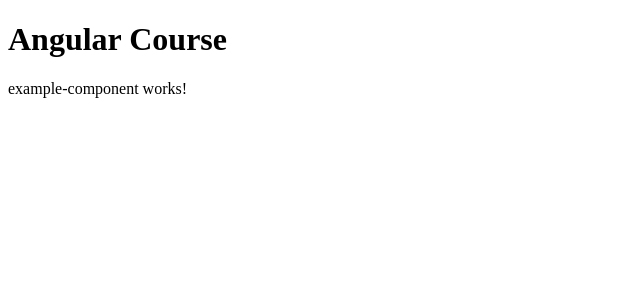
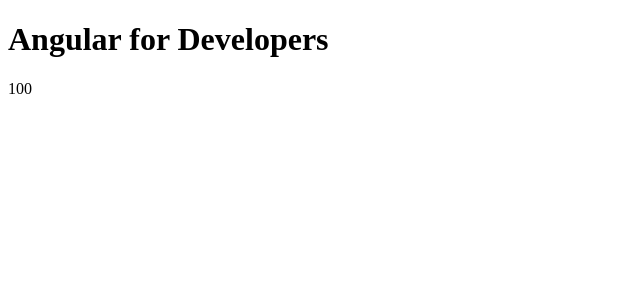
Before and after one commit to danidelgadoz/qbo-angular-course, an Angular app: page / in a window 1280 px wide. Shown: the top 300 px of the page, without its empty margins (0-640 px from the left). Built offline with nearby package versions, Linux system fonts and the light colour scheme.

Commit message:
undestanding angular interpolation

```diff
--- a/src/app/app.component.html
+++ b/src/app/app.component.html
@@ -1,4 +1 @@
-<h1>Angular Course</h1>
-
-
 <app-example-component></app-example-component>
--- a/src/app/example/example-component/example-component.component.html
+++ b/src/app/example/example-component/example-component.component.html
@@ -1 +1,2 @@
-<p>example-component works!</p>
+<h1>{{ course.name }}</h1>
+<span>{{ course.price }}</span>
--- a/src/app/example/example-component/example-component.component.ts
+++ b/src/app/example/example-component/example-component.component.ts
@@ -6,6 +6,10 @@
   styleUrls: ['./example-component.component.scss']
 })
 export class ExampleComponentComponent implements OnInit {
+  course = {
+    name: 'Angular for Developers',
+    price: 100
+  };
 
   constructor() { }
 
```
